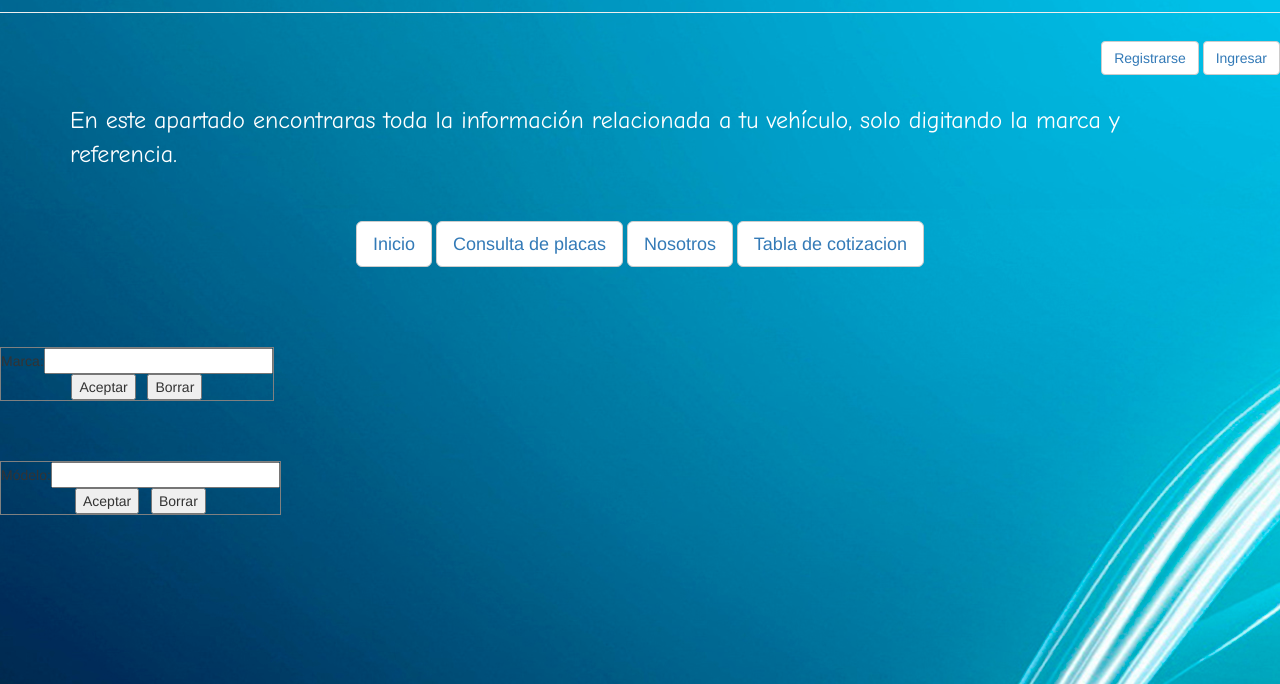
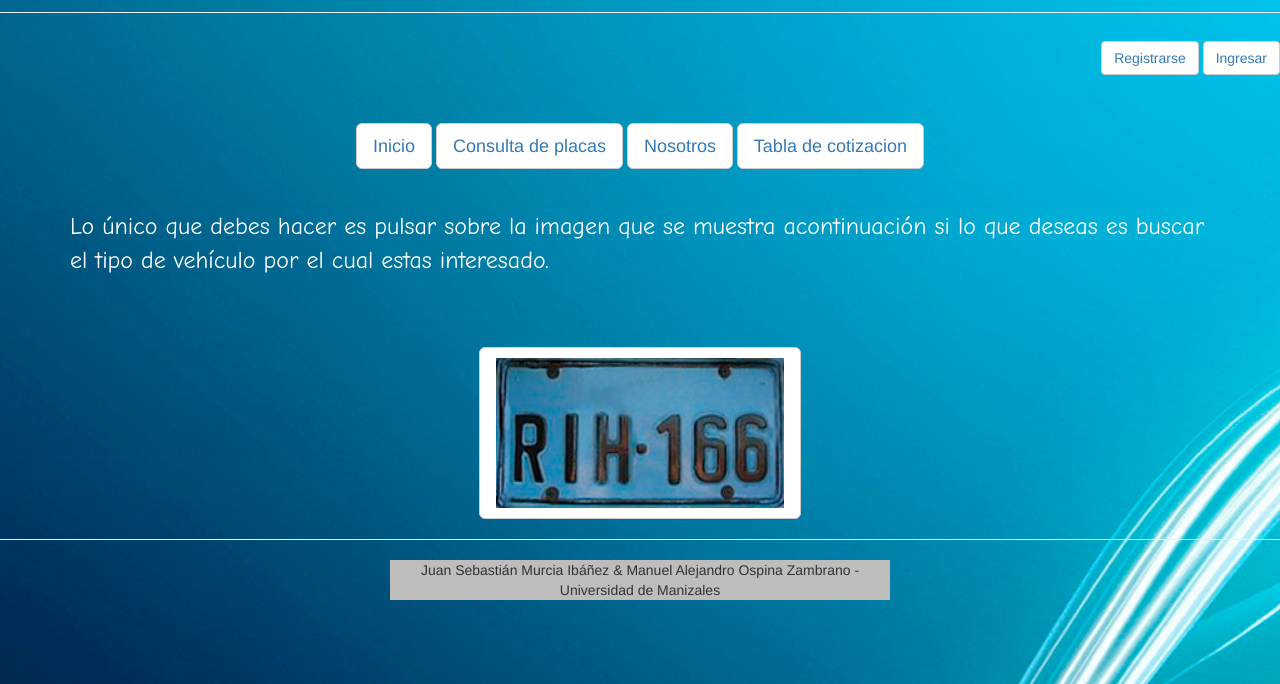
Before and after one commit to SebastianIbanez/PW, a website: page tablasvehiculos.html in a window 1280 px wide. Shown: the part 116-800 px from the top of the page. Drawn offline with Linux system fonts and the light colour scheme.

Commit message:
Modificación de diseño de las pestañas

```diff
--- a/tablasvehiculos.html
+++ b/tablasvehiculos.html
@@ -1,21 +1,18 @@
 <!DOCTYPE html>
 <html>
 <head>
+    <link rel="shortcut icon" href="imagenes/icono.ico" type="image/png" /&gt>
     <link type="text/css" href="bower_components/bootstrap/dist/css/bootstrap.css" rel="stylesheet">
     <title>Tabla De Vehiculos</title>
 </head>
-<body background="imagenes/fondo6modificado.jpg">
+<body background="imagenes/fondo6modificado.jpg"  style=”text-align: justify;”>
     <font color="black" size=18 face="Ravie">
-    <div class="page-header"><p>Busque el tipo de vehículo por el cual usted esté interesado</p> </div>
+    <div class="page-header"><p>COTIZAR VEHÍCULO</p> </div>
     </font>
     <div align="right">
     <button type="button" class="btn btn-default navbar-btn" ><a href="registrarse.html"><center> Registrarse </center> </a> </button>
     <button type="button" class="btn btn-default navbar-btn" > <a href="login.html"><center> Ingresar </center></a> </button>
     </div>
-    <br>
-    <div class="container" align="left">
-    <p><font size=5 color="white" face="Comic Sans MS">En este apartado encontraras toda la información relacionada a tu vehículo, solo digitando la marca y referencia.
-    </font></p></div>
     <br>
     <br>
     <div  class = "btn-grupo btn-group-lg"  role = "grupo"  aria-label = "..." align="center">
@@ -27,43 +24,22 @@
     <br>
     <br>
     <br>
-    <br>
-    <br>
-    <form name="login" action="http://www.tecnun.es/cgi-bin/ii/CGI0.exe" method="POST" target="resultado" align="left">
-    <table border="1">
-      <tr><td>
-        <table>
-          <tr>
-            <td align="right">Marca:</td><td align="left"><input type="text" name="Marca" size="25">
-              </td>
-          </tr>
-          <tr>
-          <tr >
-            <td colspan="2" align="center"><input type="submit" value="Aceptar">&nbsp;&nbsp;&nbsp;<input type="reset" value="Borrar"></td>
-          </tr>
-        </table>
-      </td></tr>
-    </table>
-    </form>
+    <div class="container" align="left" >
+    <font size=5 color="white" face="Comic Sans MS" >
+    <p>Lo único que debes hacer es pulsar sobre la imagen que se muestra acontinuación si lo que deseas es buscar el tipo de vehículo por el cual estas interesado.</p>
+    </font></div>
     <br>
     <br>
     <br>
-    <form name="login" action="http://www.tecnun.es/cgi-bin/ii/CGI0.exe" method="POST" target="resultado" align="left">
-    <table border="1">
-      <tr><td>
-        <table>
-          <tr>
-            <td align="right">Módelo:</td><td align="left"><input type="text" name="Marca" size="25">
-              </td>
-          </tr>
-          <tr>
-          <tr >
-            <td colspan="2" align="center"><input type="submit" value="Aceptar">&nbsp;&nbsp;&nbsp;<input type="reset" value="Borrar"></td>
-          </tr>
-        </table>
-      </td></tr>
-    </table>
-    </form>
+    <botón  type = " botón "  class = " btn btn-default " align="center">
+    <a href="http://www.eltiempo.com/revista-motor/precios">
+        <img src="imagenes/placa.jpg" height="150"></a></botón>
+    <hr>
+    <footer class="pie"><table border=0 width=500 height=40 align=center>
+        <td width=200 bgcolor="BFBCBC">
+            <center> Juan Sebastián Murcia Ibáñez & Manuel Alejandro Ospina Zambrano - Universidad de Manizales</center>
+        </td>
+        </table></footer>
     <script src="bower_components/jquery/dist/jquery.js"></script>
     <script src="bower_components/bootstrap/dist/js/bootstrap.js"></script>
 
```
Also changed, not shown: consultaplaca.html (+21 -7 lines), index.html (+9 -6 lines), login.html (+4 -8 lines), nosotros.html (+5 -4 lines), password.html (+3 -2 lines), registrarse.html (+3 -2 lines), imagenes/carro1.jpg (added), imagenes/icono.ico (added), imagenes/icono.png (added), imagenes/placa.jpg (added), 1 other file.
